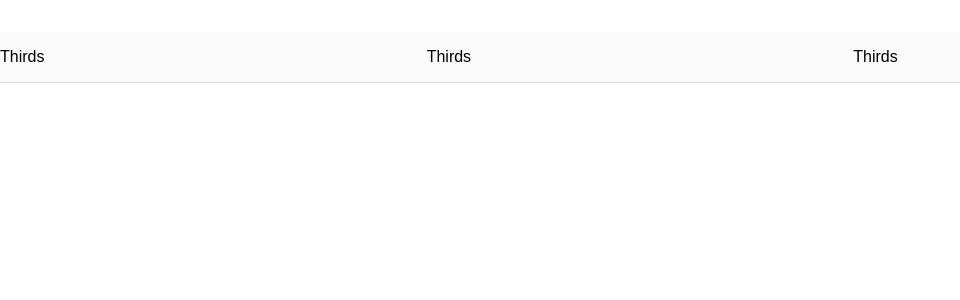
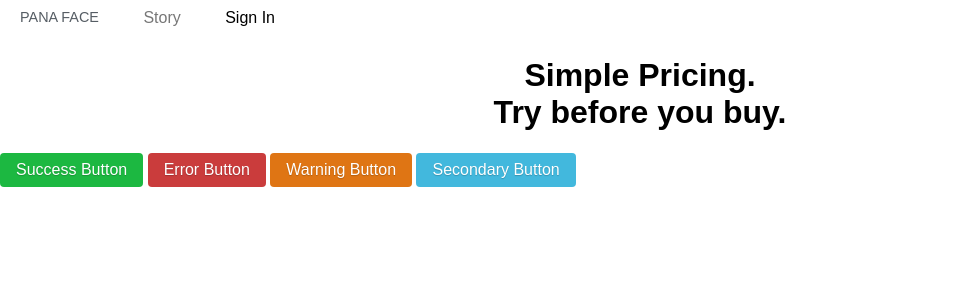
Before and after one commit to somsin/panaface, a Django app: page / in a window 1280 px wide. Shown: the top 300 px of the page, without its empty margins (0-960 px from the left). Run offline with Django 3.2, Linux system fonts and the light colour scheme.

Commit message:
project page working

```diff
--- a/frontend/static/css/style.css
+++ b/frontend/static/css/style.css
@@ -1,7 +1,10 @@
+.banner {
+	text-align: center;
+}
 .grids-example {
-	background: rgb(250, 250, 250);
+	text-align: center;
 	margin: 2em auto;
-	border-bottom: 1px solid #ddd;
-	border-top: 0;
+	border: 1px solid #ddd;
+
 
 }
--- a/frontend/templates/base.html
+++ b/frontend/templates/base.html
@@ -12,12 +12,53 @@
 </head>
 
 <body>
-	<div class="grids-example">
-	<div class="pure-g">
-    <div class="pure-u-1-3"><p>Thirds</p></div>
-    <div class="pure-u-1-3"><p>Thirds</p></div>
-    <div class="pure-u-1-3"><p>Thirds</p></div>
+    <div class="pure-menu pure-menu-open pure-menu-horizontal">
+        <a href="/" class="pure-menu-heading">Pana Face</a>
+        <ul>
+            <li><a href="">Story</a></li>
+            <li class="pure-menu-selected"><a href="/">Sign In</a></li>
+        </ul>
     </div>
-</div>
+    <div class="banner">
+        <h1 class="banner-head">
+            Simple Pricing.<br>
+            Try before you buy.
+        </h1>
+    </div>
+    <div>
+        <style scoped>
+
+            .button-success,
+            .button-error,
+            .button-warning,
+            .button-secondary {
+                color: white;
+                border-radius: 4px;
+                text-shadow: 0 1px 1px rgba(0, 0, 0, 0.2);
+            }
+
+            .button-success {
+                background: rgb(28, 184, 65); /* this is a green */
+            }
+
+            .button-error {
+                background: rgb(202, 60, 60); /* this is a maroon */
+            }
+
+            .button-warning {
+                background: rgb(223, 117, 20); /* this is an orange */
+            }
+
+            .button-secondary {
+                background: rgb(66, 184, 221); /* this is a light blue */
+            }
+
+        </style>
+
+        <button class="button-success pure-button">Success Button</button>
+        <button class="button-error pure-button">Error Button</button>
+        <button class="button-warning pure-button">Warning Button</button>
+        <button class="button-secondary pure-button">Secondary Button</button>
+    </div>
 </body>
 </html>
--- a/panaface/settings.py
+++ b/panaface/settings.py
@@ -21,7 +21,7 @@ BASE_DIR = os.path.dirname(os.path.abspath(__file__)) # for Heroku
 SECRET_KEY = '^rkk31tv7%n)6$ac$bjxhc2m=9tymg=e3n%&i!72q61^z*jj=2'
 
 # SECURITY WARNING: don't run with debug turned on in production!
-DEBUG = False
+DEBUG = True
 
 TEMPLATE_DEBUG = True
 
@@ -67,7 +67,7 @@ DATABASES = {
     }
 }
 import dj_database_url
-DATABASES['default'] =  dj_database_url.config()
+DATABASES['panadb'] =  dj_database_url.config()
 
 # Internationalization
 # https://docs.djangoproject.com/en/1.7/topics/i18n/
```
